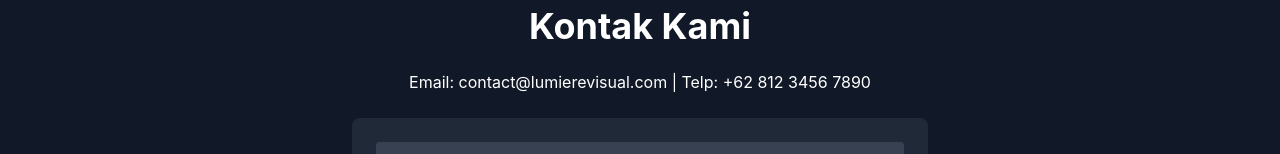
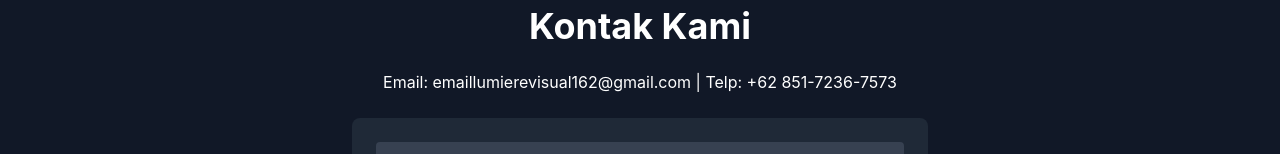
Before and after one commit to GitHubUser101521/Lumiere, a plain HTML site: page index.html in a window 1280 px wide. Shown: the part 2158-2312 px from the top of the page. Drawn offline with nearby package versions, Linux system fonts and the light colour scheme.

Commit message:
Update index.html

```diff
--- a/index.html
+++ b/index.html
@@ -106,7 +106,7 @@
 <!-- Kontak dengan Form -->
 <section id="kontak" class="py-20 bg-gray-900 px-6 text-center">
   <h2 class="text-4xl font-bold mb-6" data-aos="fade-up">Kontak Kami</h2>
-  <p class="mb-6" data-aos="fade-up" data-aos-delay="100">Email: contact@lumierevisual.com | Telp: +62 812 3456 7890</p>
+  <p class="mb-6" data-aos="fade-up" data-aos-delay="100">Email: emaillumierevisual162@gmail.com | Telp: +62 851-7236-7573</p>
   <form class="max-w-xl mx-auto bg-gray-800 p-6 rounded-lg" data-aos="fade-up" data-aos-delay="200">
     <input type="text" placeholder="Nama" class="w-full mb-4 px-4 py-2 rounded bg-gray-700 text-white focus:outline-none">
     <input type="email" placeholder="Email" class="w-full mb-4 px-4 py-2 rounded bg-gray-700 text-white focus:outline-none">
```
